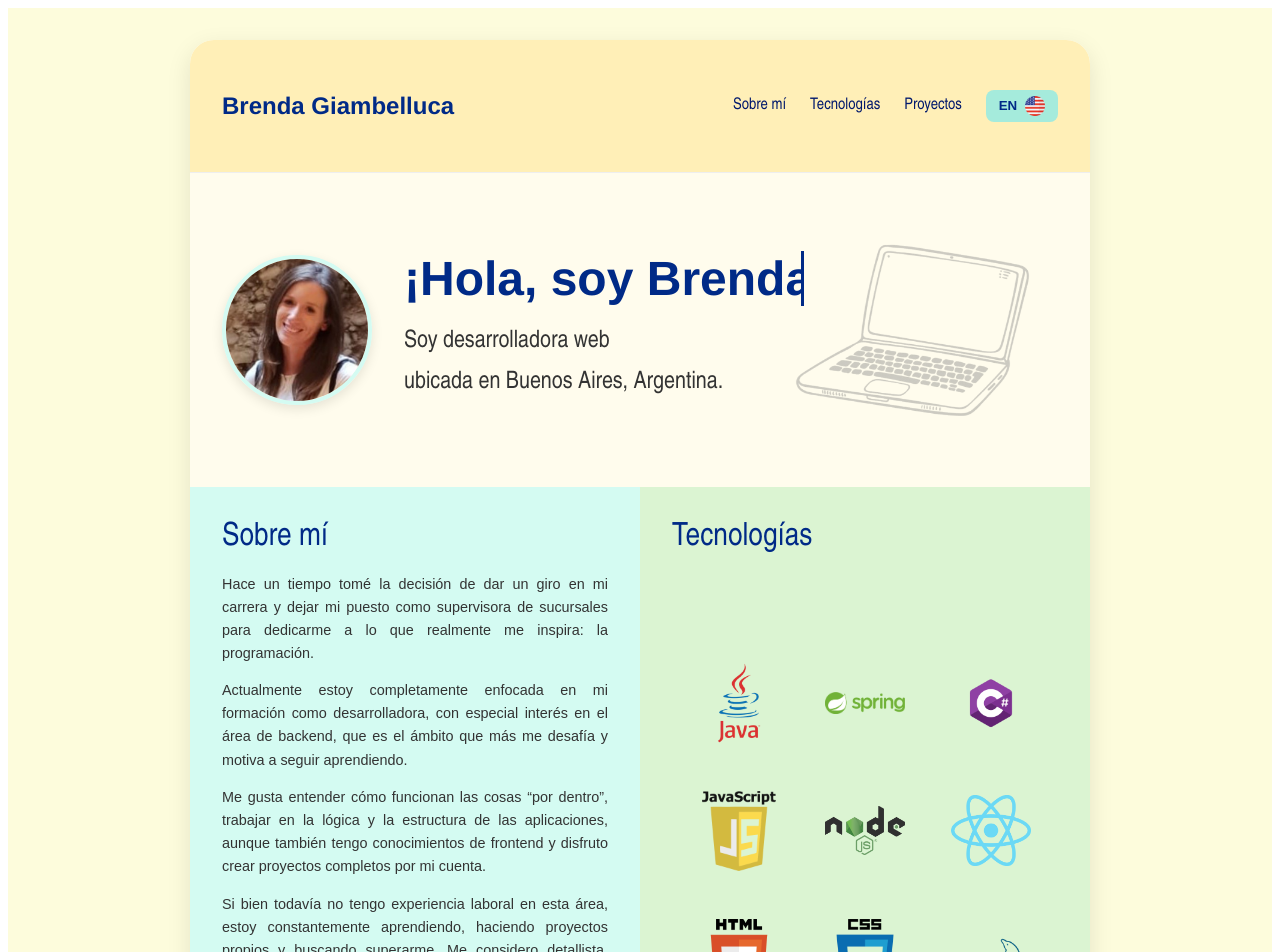
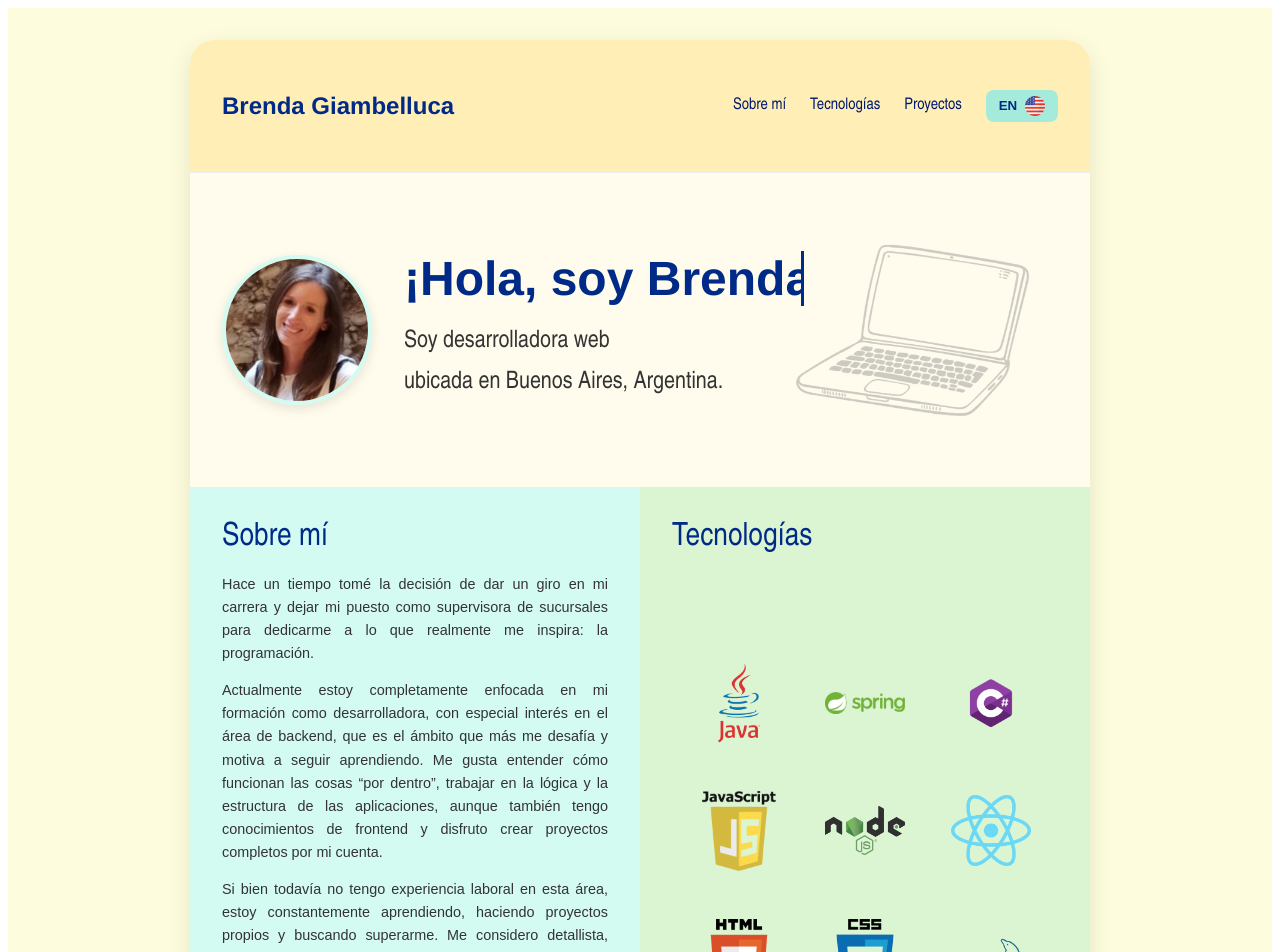
Before and after one commit to brenGiam/portfolio-brenda, a Next.js app: page / in a window 1280 px wide. Shown: the top 952 px of the page. Built offline with nearby package versions, Linux system fonts and the light colour scheme.

Commit message:
Fix párrafos sobre mi

```diff
--- a/componentes/sobremiSection.jsx
+++ b/componentes/sobremiSection.jsx
@@ -15,7 +15,6 @@ export default function SobreMiSection() {
                     <p>{t('sobreMi p2')}</p>
                     <p>{t('sobreMi p3')}</p>
                     <p>{t('sobreMi p4')}</p>
-                    <p>{t('sobreMi p5')}</p>
                     <div className="botones-container">
                         <a
                             href={i18n.language === 'es' ? "/Brenda Giambelluca (ES).pdf" : "/Brenda Giambelluca (EN).pdf"}
--- a/locales/en/translation.json
+++ b/locales/en/translation.json
@@ -6,10 +6,9 @@
     "descripcion1": "I'm a web developer",
     "descripcion2": "based in Buenos Aires, Argentina.",
     "sobreMi p1": "Some time ago I made the decision to take a turn in my career and leave my position as a branch supervisor to pursue what truly inspires me: programming.",
-    "sobreMi p2": "I am currently fully focused on my training as a developer, with a special interest in the backend area, which is the field that challenges me the most and motivates me to keep learning.",
-    "sobreMi p3": "I enjoy understanding how things work “under the hood,” working on the logic and structure of applications. I also have frontend knowledge and enjoy building complete projects on my own.",
-    "sobreMi p4": "Although I don't have professional experience in this field yet, I am constantly learning, developing personal projects, and striving to improve. I consider myself detail-oriented, curious, and practical: when I don’t know how to do something, I find a way and figure it out.",
-    "sobreMi p5": "My goal is to take my first professional step in the IT world and continue growing along this path that excites me so much.",
+    "sobreMi p2": "I am currently fully focused on my training as a developer, with a special interest in the backend area, which is the field that challenges me the most and motivates me to keep learning. I enjoy understanding how things work “under the hood,” working on the logic and structure of applications. I also have frontend knowledge and enjoy building complete projects on my own.",
+    "sobreMi p3": "Although I don't have professional experience in this field yet, I am constantly learning, developing personal projects, and striving to improve. I consider myself detail-oriented, curious, and practical: when I don’t know how to do something, I find a way and figure it out.",
+    "sobreMi p4": "My goal is to take my first professional step in the IT world and continue growing along this path that excites me so much.",
     "descargarCv": "Resume📄",
     "tituloProyecto2": "Books Manager",
     "tituloProyecto3": "Task Organizer",
--- a/locales/es/translation.json
+++ b/locales/es/translation.json
@@ -6,10 +6,9 @@
     "descripcion1": "Soy desarrolladora web",
     "descripcion2": "ubicada en Buenos Aires, Argentina.",
     "sobreMi p1": "Hace un tiempo tomé la decisión de dar un giro en mi carrera y dejar mi puesto como supervisora de sucursales para dedicarme a lo que realmente me inspira: la programación.",
-    "sobreMi p2": "Actualmente estoy completamente enfocada en mi formación como desarrolladora, con especial interés en el área de backend, que es el ámbito que más me desafía y motiva a seguir aprendiendo.",
-    "sobreMi p3": "Me gusta entender cómo funcionan las cosas “por dentro”, trabajar en la lógica y la estructura de las aplicaciones, aunque también tengo conocimientos de frontend y disfruto crear proyectos completos por mi cuenta.  ",
-    "sobreMi p4": "Si bien todavía no tengo experiencia laboral en esta área, estoy constantemente aprendiendo, haciendo proyectos propios y buscando superarme. Me considero detallista, curiosa y práctica: cuando no sé cómo hacer algo, busco la forma y me las ingenio para resolverlo.",
-    "sobreMi p5": "Mi objetivo es dar mi primer paso profesional en el mundo IT y seguir creciendo en este camino que tanto me entusiasma.",
+    "sobreMi p2": "Actualmente estoy completamente enfocada en mi formación como desarrolladora, con especial interés en el área de backend, que es el ámbito que más me desafía y motiva a seguir aprendiendo. Me gusta entender cómo funcionan las cosas “por dentro”, trabajar en la lógica y la estructura de las aplicaciones, aunque también tengo conocimientos de frontend y disfruto crear proyectos completos por mi cuenta.  ",
+    "sobreMi p3": "Si bien todavía no tengo experiencia laboral en esta área, estoy constantemente aprendiendo, haciendo proyectos propios y buscando superarme. Me considero detallista, curiosa y práctica: cuando no sé cómo hacer algo, busco la forma y me las ingenio para resolverlo.",
+    "sobreMi p4": "Mi objetivo es dar mi primer paso profesional en el mundo IT y seguir creciendo en este camino que tanto me entusiasma.",
     "descargarCv": "CV 📄",
     "tituloProyecto2": "Sistema de librería",
     "tituloProyecto3": "Gestor de Tareas",
```
